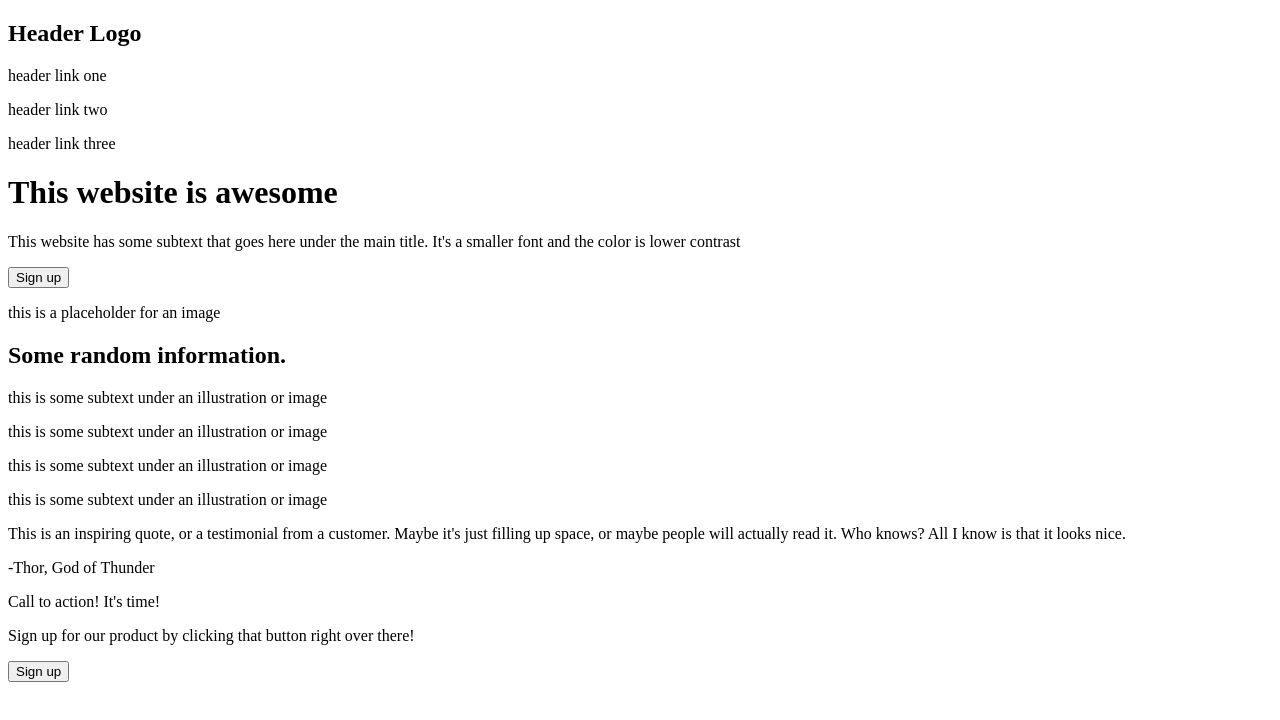
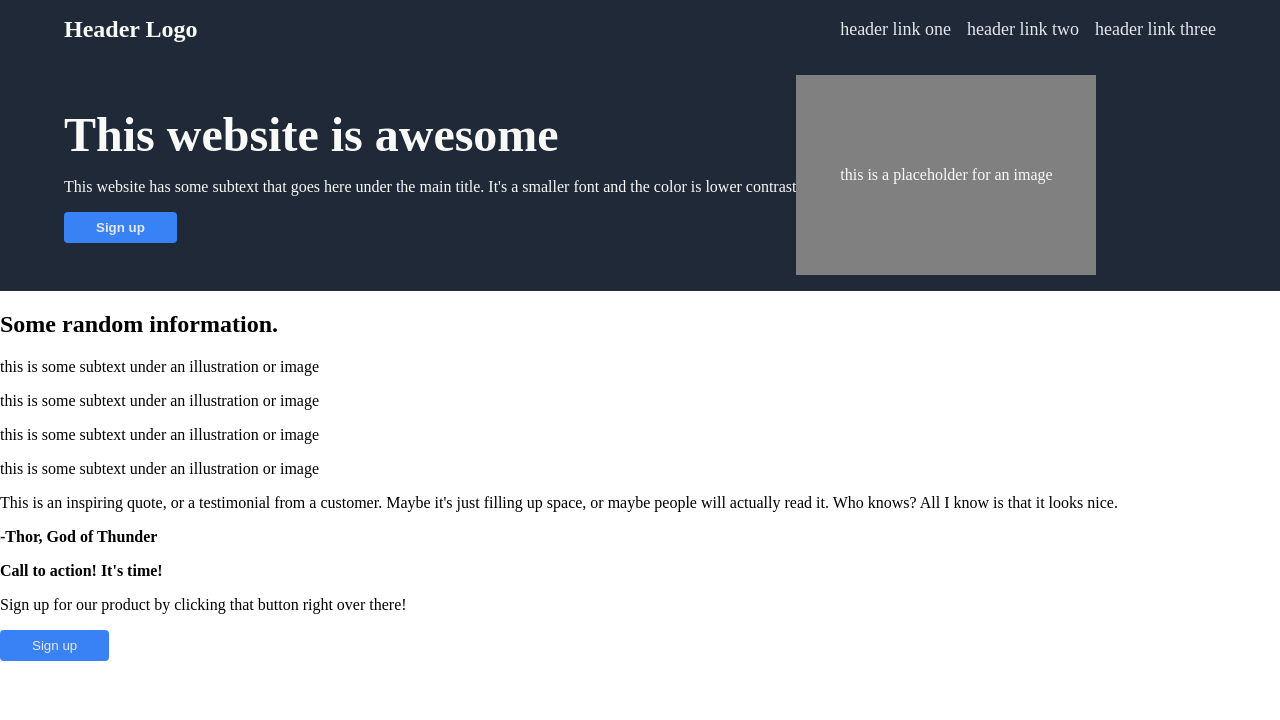
Before and after one commit to CMING3/odin-project-landing-page, a plain HTML site: page index.html in a window 1280 px wide. Drawn offline with Linux system fonts and the light colour scheme.

Commit message:
edited header and hero css

```diff
--- a/index.css
+++ b/index.css
@@ -0,0 +1,74 @@
+body{
+    margin: 0;
+    padding: 0;
+    box-sizing: border-box;
+}
+
+.bold{
+    font-weight: bold;
+}
+
+button{
+    background-color: #3882F6;
+    color:#E5E7EB;
+    border-radius: 4px;
+    border: none;
+    padding: 8px 32px;
+}
+
+.header{
+    display:flex;
+    background-color: #1F2937;
+    justify-content: space-between;
+    align-items: center;
+    padding: 16px 64px;
+    margin-bottom: 0px;
+}
+
+.header > h2 {
+    color:#F9FAF8;
+    font-size:24px;
+    font-weight: bold;
+    margin:0;
+}
+
+.header-right{
+    display:flex;
+    align-items: center;
+    color: #E5E7EB;
+    font-size: 18px;
+    gap:16px;
+
+}
+
+.header-right > p{
+    margin: 0;
+}
+
+.body-one{
+    margin-top: 0px;
+    padding: 16px 64px;
+    background-color: #1F2937;
+    color: #F9FAF8;
+    height: min-content;
+    display: flex;
+    align-items: center;
+}
+
+.body-left > h1{
+    font-size: 48px;
+    font-weight: 800;
+    margin: 0;
+}
+
+
+
+.body-right{
+    flex-shrink: 0;
+    background-color: grey;
+    width:300px;
+    height:200px;
+    display: flex;
+    align-items: center;
+    justify-content: center;
+}
--- a/index.html
+++ b/index.html
@@ -22,7 +22,7 @@
         <div class="body-left">
             <h1 class="bold">This website is awesome</h1>
             <p>This website has some subtext that goes here under the main title. It's a smaller font and the color is lower contrast</p>
-            <button>Sign up</button>
+            <button class="bold">Sign up</button>
         </div>
 
         <div class="body-right">
```
